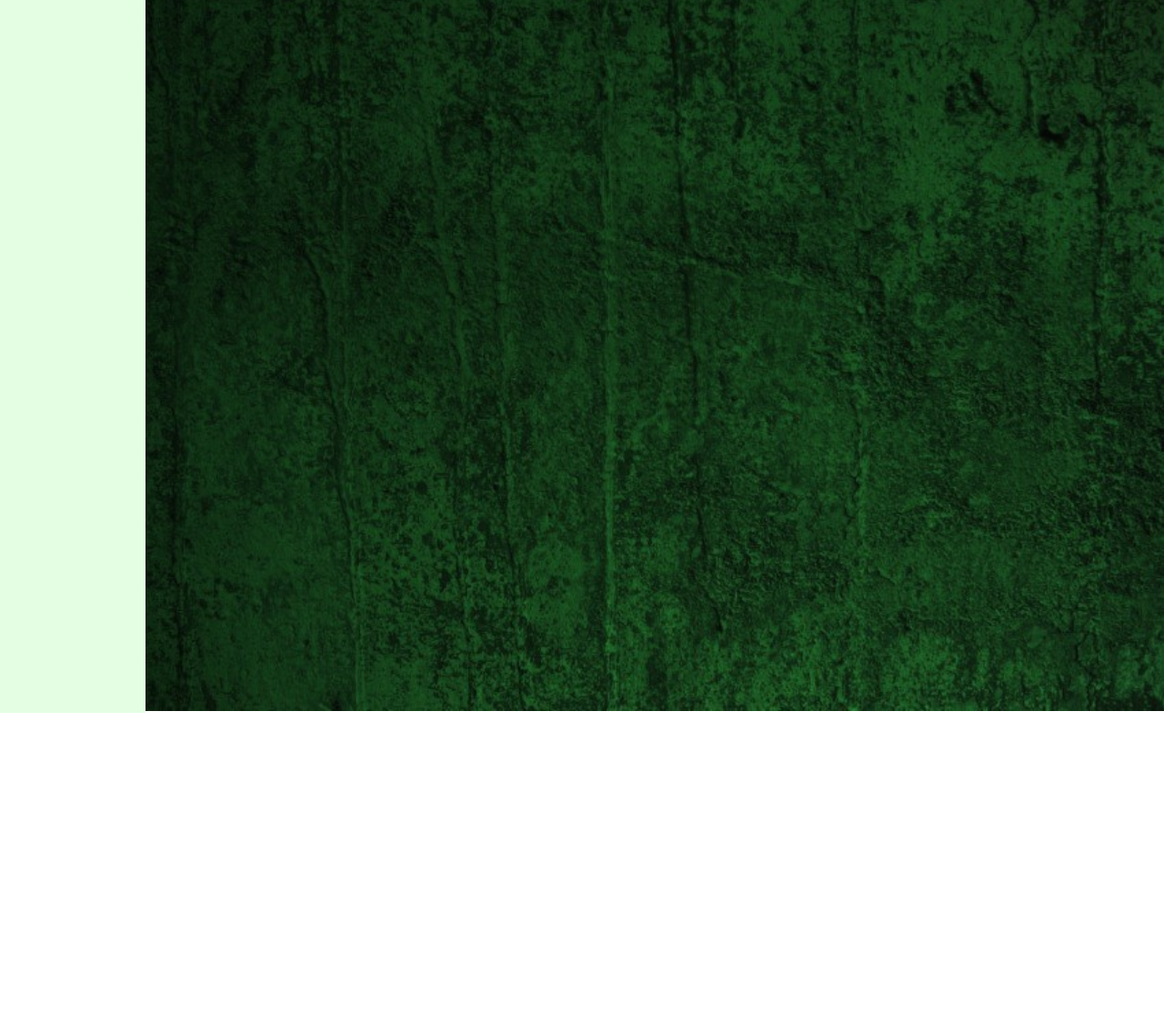
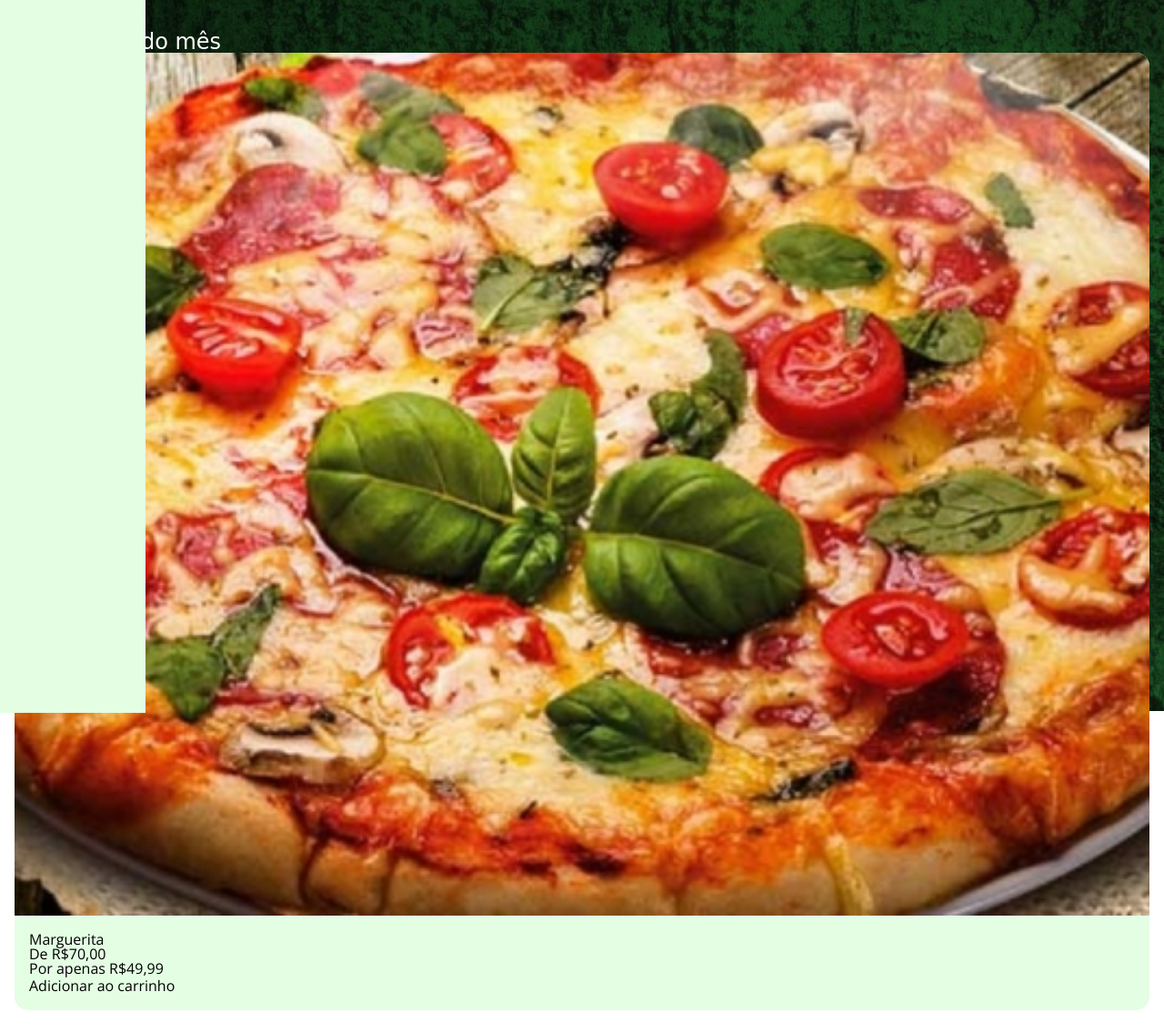
Before and after one commit to Jihad-surf/pizzaria, a plain HTML site: page index.html in a window 1280 px wide. Shown: the part 100-1235 px from the top of the page at 91% size. Before the commit the page ends 884 px from the top, so only its background shows below. Drawn offline with nearby package versions, Linux system fonts and the light colour scheme.

Commit message:
adicionado um cartao de promocao do mes

```diff
--- a/assets/css/estilos.css
+++ b/assets/css/estilos.css
@@ -83,3 +83,28 @@ body {
     justify-content: center;
     margin-right: 15px;
 }
+
+.principal {
+    padding: 24px 16px;
+}
+.titulo-pagina {
+    font-family:Apple Chancery, cursive ;
+    font-size: 26px;
+    color: #FFFFFF;
+}
+.titulo-promocao {
+    font-family:Apple Chancery, cursive ;
+    font-size: 24px;
+    color: #FFFFFF;
+}
+.cartao {
+    width: 100%;
+    border-radius: 15px;
+    overflow: hidden; /*esconde qualquer coisa que ultrapasse a borda esconde*/
+    background-color: #e4fee4;
+
+}
+
+.cartao__conteudo {
+    padding: 16px;
+}
--- a/index.html
+++ b/index.html
@@ -27,6 +27,21 @@
     <a href="#" class="menu-lateral__link"><i class="fa-solid fa-store"></i> Sobre a Pizzaria</a>
     <a href="#" class="menu-lateral__link"><i class="fa-solid fa-phone"></i>Contato</a>
 </nav>
+<main class="principal">
+    <h2 class="titulo-pagina">Início</h2>
+    <h3 class="titulo-promocao">Promoções do mês</h3>
+    <article class="cartao">
+        <img src="assets/img/marguerita.jpg" alt="Pizza de marguerita" class="cartao__imagem">
+        <div class="cartao__conteudo">
+            <h3 class="cartao__sabor">Marguerita</h3>
+            <p class="cartao__precoAntigo">De R$70,00</p>
+            <p class="cartao__precoNovo">Por apenas R$49,99</p>
+            <button class="cartao__botao">Adicionar ao carrinho</button>
+        </div>
+    </article>
+</main>
+
+
 <script src="index.js"></script>
 
 </body>
```
Also changed, not shown: assets/img/marguerita.jpg (added).
